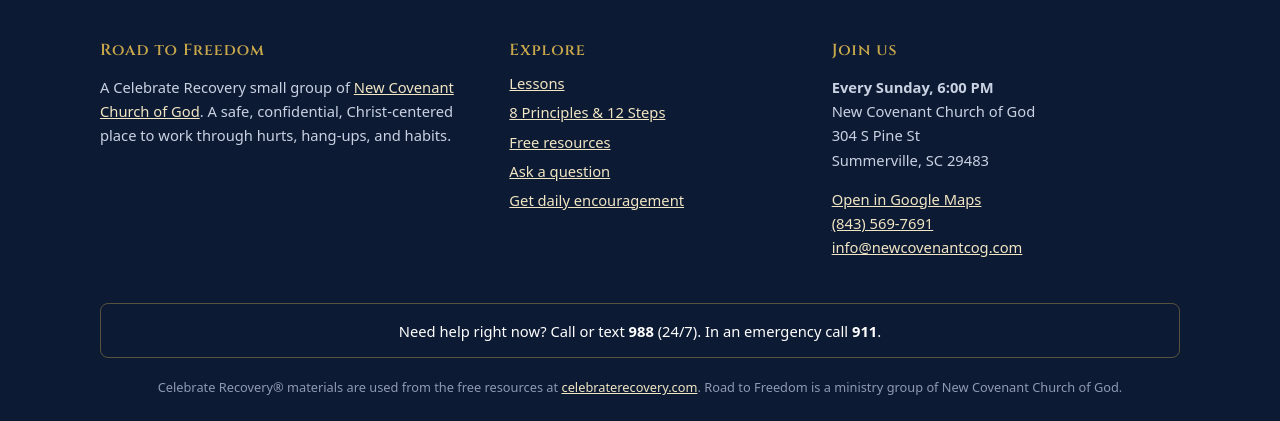
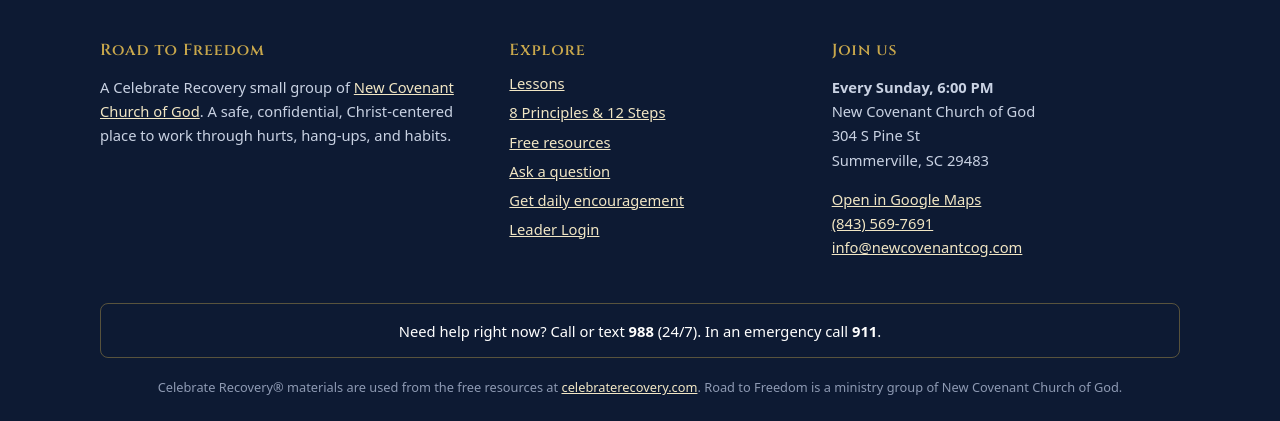
Before and after one commit to michaelhonea/road_to_freedom, a FastAPI app: page /admin/login in a window 1280 px wide. Shown: the part 465-886 px from the top of the page. Run offline with FastAPI, Linux system fonts and the light colour scheme.

Commit message:
Add Leader Login link to footer
Co-Authored-By: Claude Sonnet 5.5 <noreply@anthropic.com>
Claude-Session: https://claude.ai/code/session_0188i9QtM7Ndp8MzroWjTHMQ

```diff
--- a/src/templates/base.html
+++ b/src/templates/base.html
@@ -64,6 +64,7 @@
         <li><a href="/resources">Free resources</a></li>
         <li><a href="/ask">Ask a question</a></li>
         <li><a href="/join">Get daily encouragement</a></li>
+        {% if is_admin %}<li><a href="/admin">Leader Admin</a></li>{% else %}<li><a href="/admin/login">Leader Login</a></li>{% endif %}
       </ul>
     </div>
     <div>
```
